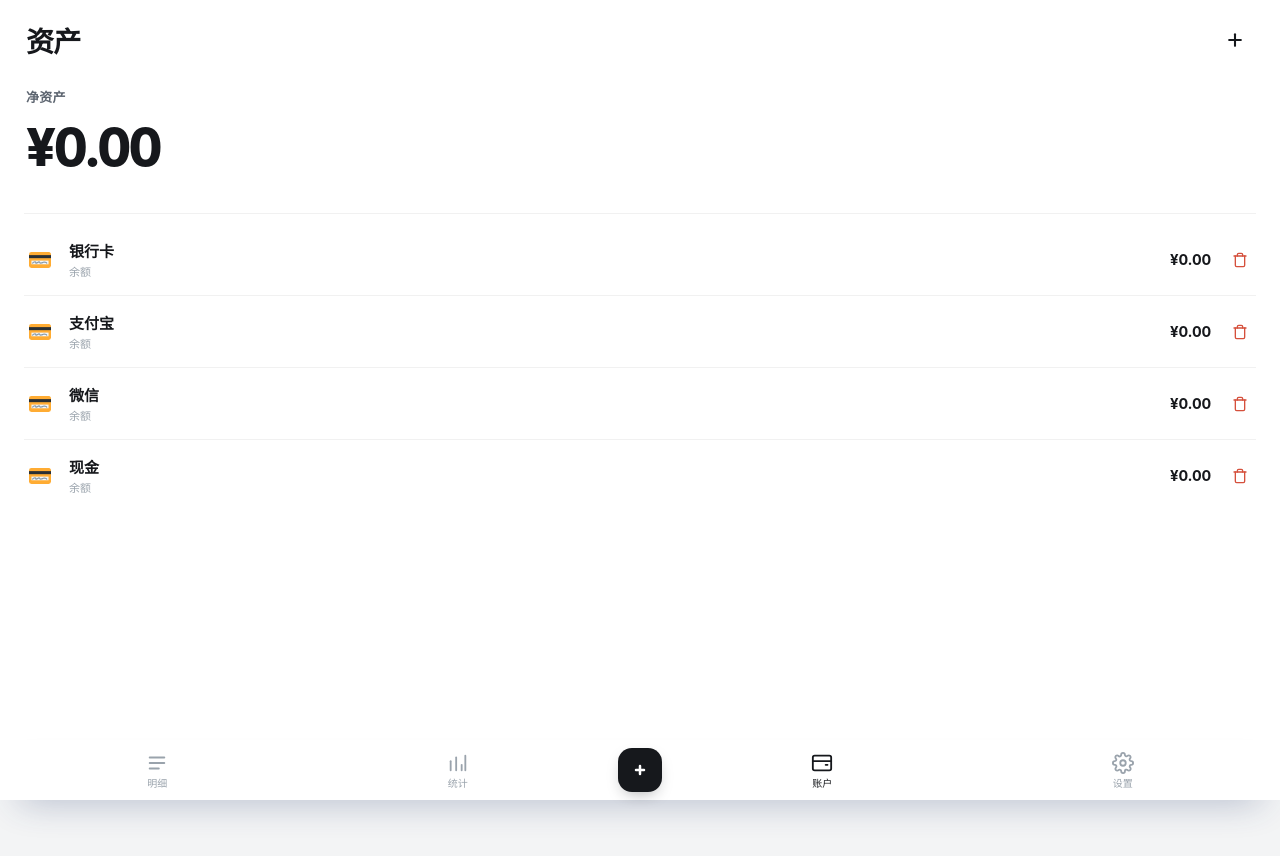
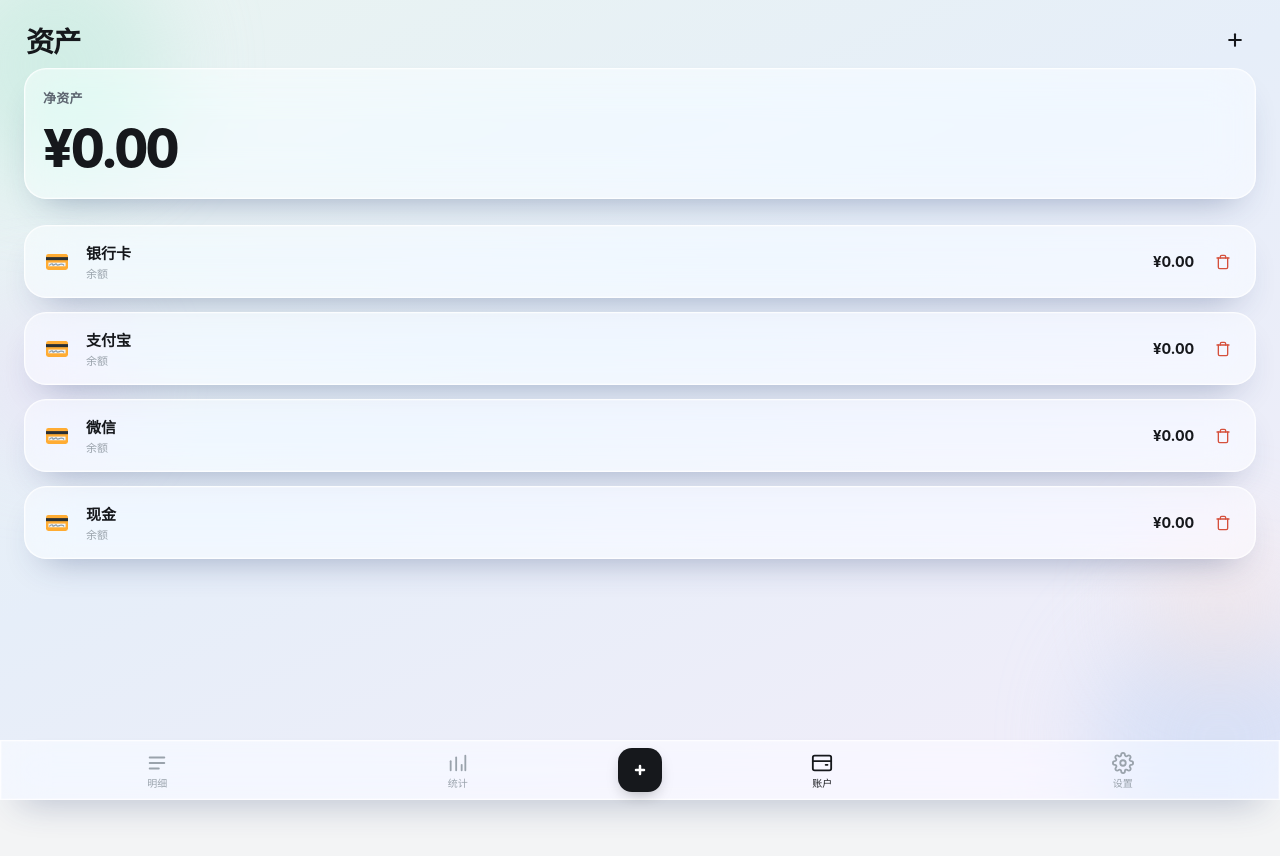
Before and after one commit to heart14/money-book-pwa, a Vue app: page /accounts in a window 1280 px wide. Built offline with nearby package versions, Linux system fonts and the light colour scheme.

Commit message:
feat(ui): 资产页净资产与账户行玻璃化

```diff
--- a/src/pages/accounts/AccountsPage.vue
+++ b/src/pages/accounts/AccountsPage.vue
@@ -12,7 +12,7 @@
     </header>
 
     <!-- 净资产开篇 -->
-    <div class="ac-net">
+    <div class="ac-net glass">
       <span class="ac-net-label">净资产</span>
       <div class="ac-net-value num">{{ formatCurrency(accountStore.totalBalance) }}</div>
     </div>
@@ -25,7 +25,7 @@
       <div
         v-for="acc in accountStore.accounts"
         :key="acc.id"
-        class="ac-row"
+        class="ac-row glass"
         @click="openEdit(acc)"
       >
         <span class="ac-icon"><TwemojiIcon :emoji="acc.icon" /></span>
@@ -192,7 +192,7 @@ async function handleConfirmDelete() {
   min-height: 100%;
   min-height: 100svh;
   padding: 0 24px 24px;
-  background: var(--surface);
+  background: transparent;
   padding-bottom: calc(24px + env(safe-area-inset-bottom));
 }
 
@@ -203,14 +203,14 @@ async function handleConfirmDelete() {
 .ac-action:active { background: var(--act-bg); }
 
 /* ── 净资产开篇 ── */
-.ac-net { padding: 18px 2px 34px; border-bottom: 1px solid var(--line-soft); margin-bottom: 10px; }
+.ac-net { padding: 18px; border-radius: var(--radius-big); margin-bottom: 26px; }
 .ac-net-label { font-size: 13px; color: var(--ink2); font-weight: 600; letter-spacing: 0.3px; }
 .ac-net-value { font-size: 52px; font-weight: 800; letter-spacing: -0.04em; margin-top: 10px; color: var(--ink); font-variant-numeric: tabular-nums; }
 
-/* ── 连续账户列表 ── */
+/* ── 玻璃账户卡列表 ── */
 .ac-empty { padding: 40px 0; text-align: center; font-size: 14px; color: var(--ink3); }
-.ac-row { display: flex; align-items: center; gap: 13px; padding: 16px 0; cursor: pointer; -webkit-tap-highlight-color: transparent; }
-.ac-row + .ac-row { border-top: 1px solid var(--line-soft); }
+.ac-list { display: flex; flex-direction: column; gap: 14px; }
+.ac-row { display: flex; align-items: center; gap: 13px; padding: 16px; border-radius: var(--radius-big); cursor: pointer; -webkit-tap-highlight-color: transparent; }
 .ac-row:active { background: var(--act-bg); }
 .ac-icon { font-size: 20px; width: 32px; flex-shrink: 0; display: grid; place-items: center; }
 .ac-mid { flex: 1; min-width: 0; }
```
